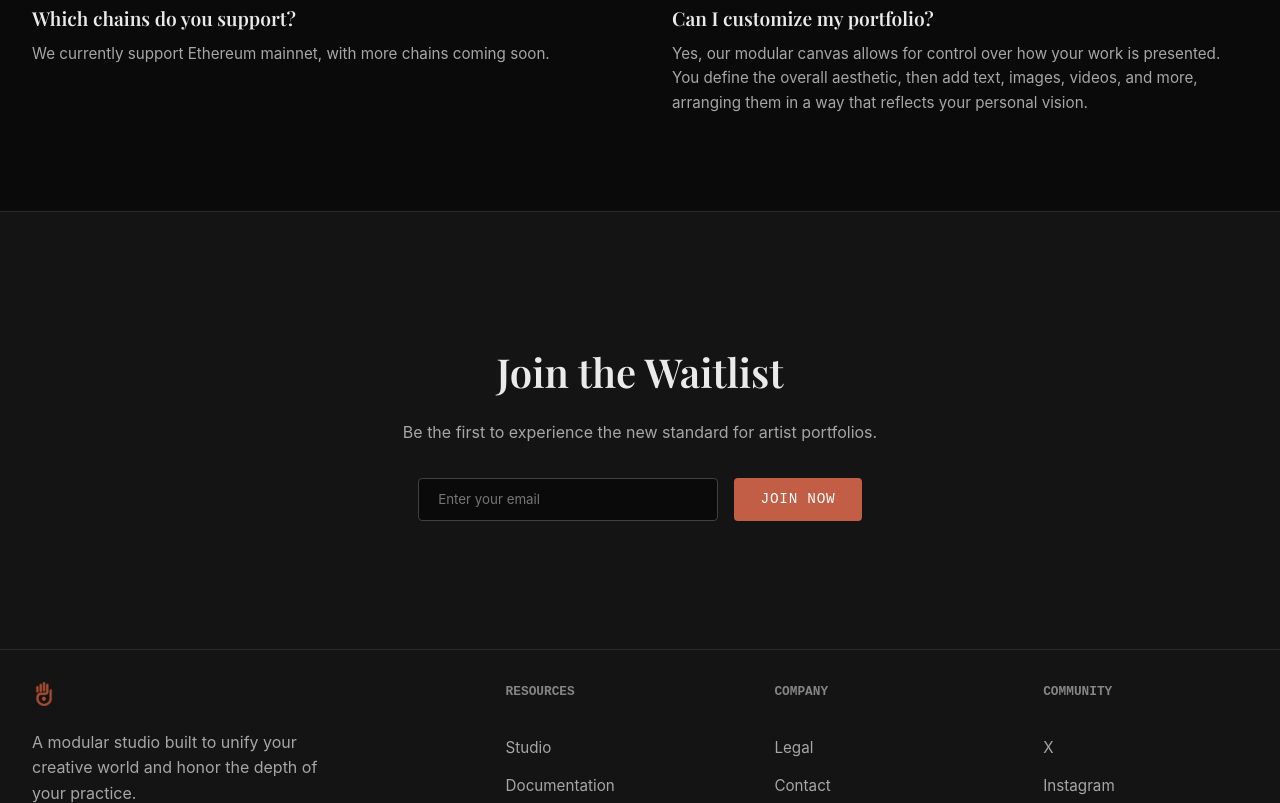
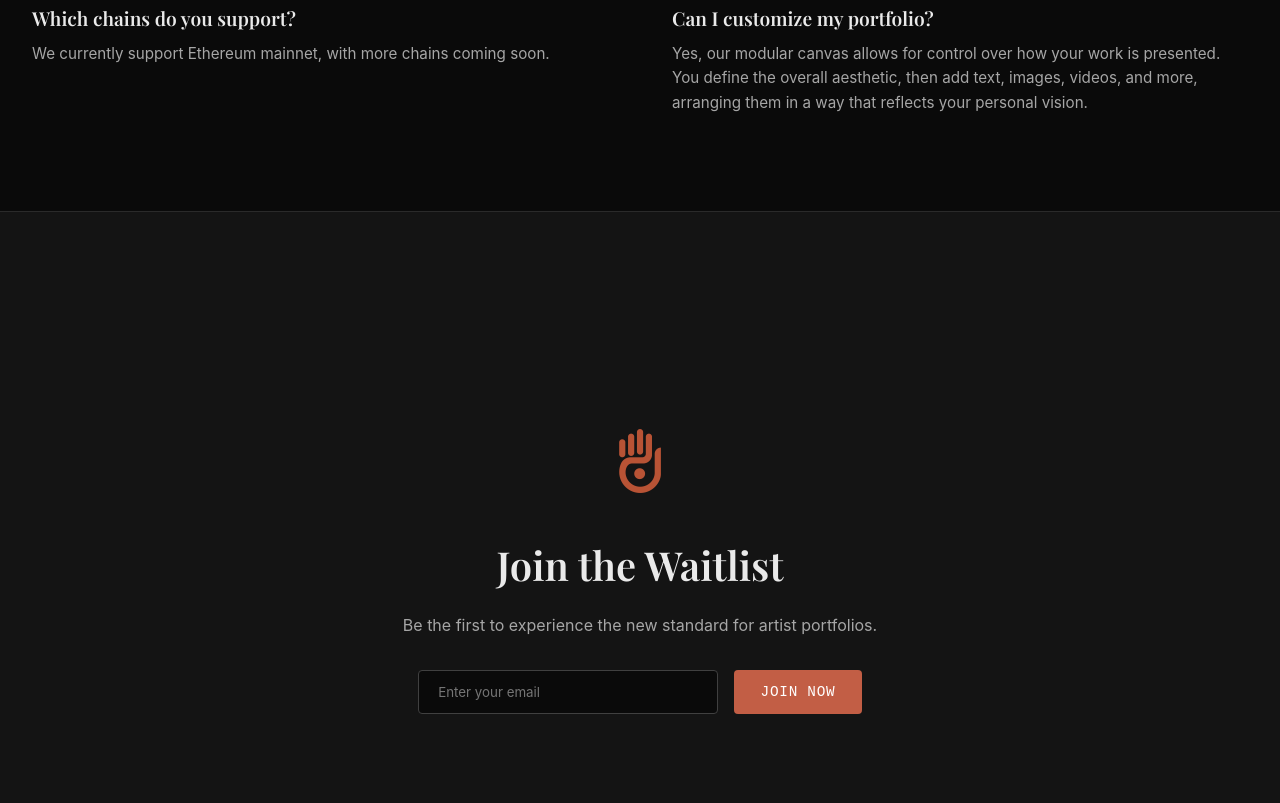
Before and after one commit to maxkarlan/landingSiteTest, a plain HTML site: page index.html in a window 1280 px wide. Shown: the part 1997-2800 px from the top of the page. Drawn offline with nearby package versions, Linux system fonts and the light colour scheme; a web font is replaced by a local one.

Commit message:
have buttons navigate user to waitlist form. add logo in waitlist form section

```diff
--- a/index.html
+++ b/index.html
@@ -22,7 +22,7 @@
                 <!-- Links removed -->
             </div>
             <div class="nav-actions">
-                <a href="#" class="btn btn-primary">Enter Studio</a>
+                <a href="#waitlist" class="btn btn-primary">Coming Soon</a>
             </div>
         </div>
     </nav>
@@ -46,7 +46,7 @@
                         and honor the depth of your practice.
                     </p>
                     <div class="hero-cta">
-                        <a href="#" class="btn btn-primary">Build Your Studio</a>
+                        <a href="#waitlist" class="btn btn-primary">Build Your Studio</a>
                     </div>
                 </div>
 
@@ -197,10 +197,11 @@
             </div>
         </section>
 
-        <section class="waitlist-section">
+        <section id="waitlist" class="waitlist-section">
             <div class="container waitlist-container">
                 <div class="waitlist-content">
                     <div id="waitlist-initial">
+                        <img src="public/assets/logo-sienna.png" alt="Sienna Logo" class="waitlist-logo">
                         <h2>Join the Waitlist</h2>
                         <p>Be the first to experience the new standard for artist portfolios.</p>
                         <form class="waitlist-form" id="waitlist-form">
@@ -265,17 +266,17 @@
             <div class="footer-col">
                 <h4>Resources</h4>
                 <ul>
-                    <li><a href="#">Studio</a></li>
-                    <li><a href="#">Documentation</a></li>
+                    <li><a href="#waitlist">Waitlist Form</a></li>
+                    <!-- <li><a href="#">Documentation</a></li>
                     <li><a href="#">Pricing</a></li>
-                    <li><a href="#">Help Center</a></li>
+                    <li><a href="#">Help Center</a></li> -->
                 </ul>
             </div>
             <div class="footer-col">
                 <h4>Company</h4>
                 <ul>
-                    <li><a href="#">Legal</a></li>
-                    <li><a href="#">Contact</a></li>
+                    <!-- <li><a href="#">Legal</a></li> -->
+                    <li><a href="mailto:info@sienna.art">Contact</a></li>
                 </ul>
             </div>
             <div class="footer-col">
--- a/style.css
+++ b/style.css
@@ -53,6 +53,10 @@
     margin: 0;
     padding: 0;
     box-sizing: border-box;
+}
+
+html {
+    scroll-behavior: smooth;
 }
 
 body {
@@ -497,11 +501,26 @@ a {
     background: var(--theme-color-bg-1);
     border-top: 1px solid var(--theme-color-border-1);
     text-align: center;
+
+    /* Centering logic */
+    scroll-margin-top: 80px;
+    min-height: calc(100vh - 80px);
+    display: flex;
+    flex-direction: column;
+    justify-content: center;
+    align-items: center;
 }
 
 .waitlist-content {
     max-width: 600px;
     margin: 0 auto;
+}
+
+.waitlist-logo {
+    height: 64px;
+    width: auto;
+    margin-bottom: var(--space-md);
+    opacity: 0.9;
 }
 
 .waitlist-content h2 {
@@ -539,6 +558,11 @@ a {
 @media (max-width: 768px) {
     .faq-grid {
         grid-template-columns: 1fr;
+    }
+
+    .waitlist-section {
+        scroll-margin-top: 70px;
+        min-height: calc(100vh - 70px);
     }
 
     .waitlist-form {
```
